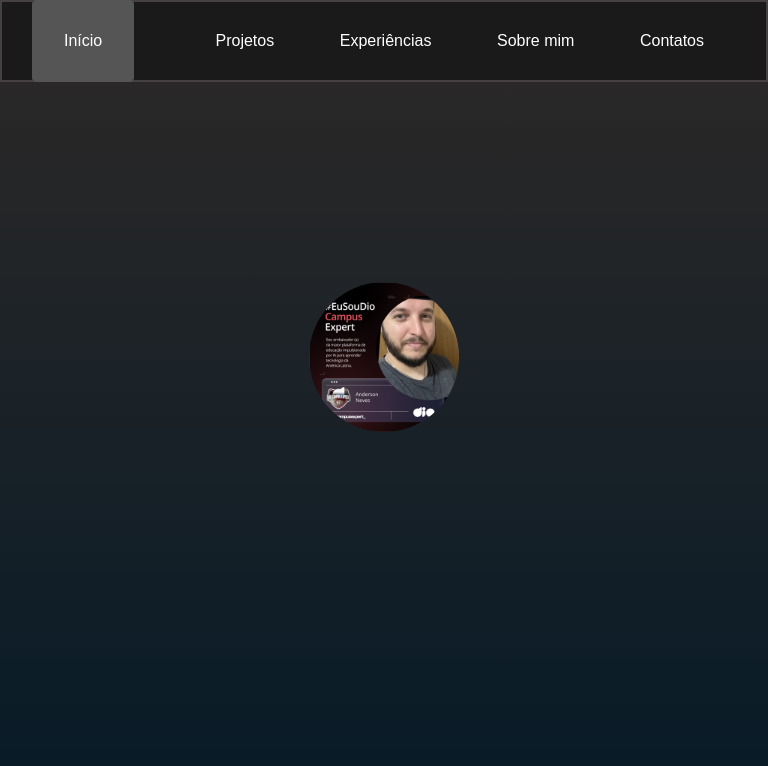
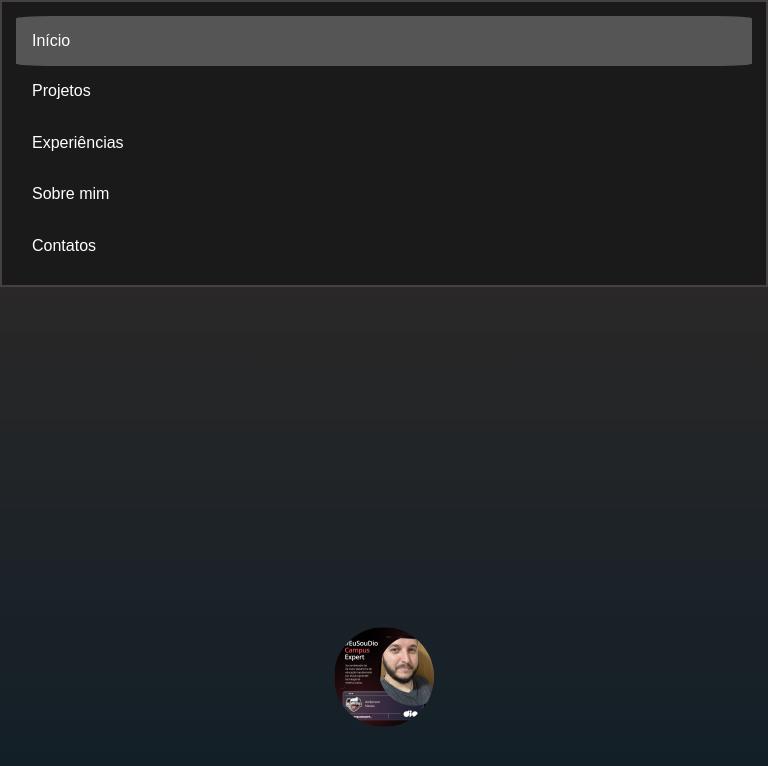
Before and after one commit to neves1697/Portfolio, a React (Create React App) app: page /telainicial in a window 768 px wide. Shown: the top 766 px of the page. Built offline with nearby package versions, Linux system fonts and the light colour scheme.

Commit message:
Ajustes de responsividade no componente de NAVEGACAO e TELAINICIAL

```diff
--- a/package.json
+++ b/package.json
@@ -11,6 +11,7 @@
     "react-dom": "^18.3.1",
     "react-router-dom": "^6.26.2",
     "react-scripts": "5.0.1",
+    "sass": "^1.79.5",
     "web-vitals": "^2.1.4"
   },
   "scripts": {
--- a/src/Pages/TelaInicial/TelaInicial.jsx
+++ b/src/Pages/TelaInicial/TelaInicial.jsx
@@ -6,18 +6,15 @@ import FotoPerfil from "../../Assets/foto_perfil.jpg";
 const TelaInicial = () => {
     return <>
         <div className="container">
-            <div className="container-efeito">
-                <div className="container-fundo">
-                    <div className="container-fotoperfil">
-                        <div className="foto-perfil">
-                            <img src={FotoPerfil} title="Foto de Perfil" alt="Foto de Perfil" />
-                        </div>
+            <div className="container-fundo">
+                <div className="container-fotoperfil">
+                    <div className="foto-perfil">
+                        <img src={FotoPerfil} title="Foto de Perfil" alt="Foto de Perfil" />
                     </div>
                 </div>
             </div>
+
         </div>
-
-        <div className="teste"></div>
     </>
 }
 
--- a/src/Styles/Navegacao.css
+++ b/src/Styles/Navegacao.css
@@ -17,8 +17,7 @@ body {
     align-items: stretch;
     justify-content: space-between;
     padding: 0rem 2rem;
-    box-shadow: inset 0 0 0 2px  rgb(71, 64, 64);
-    /*border: 3px solid rgb(71, 64, 64);*/
+    box-shadow: inset 0 0 0 2px rgb(71, 64, 64);
 }
 
 .nav ul {
@@ -45,8 +44,6 @@ body {
 .nav a.active {
     background-color: #555; /* Cor do link ativo */
     border-radius: 5%; /* Bordas arredondadas para o link ativo */
-    background-position: bottom;
-    /*border: 2px solid rgb(83, 83, 40);*/
 }
 
 /* Efeito de hover */
@@ -73,3 +70,21 @@ body {
 .nav a:hover::after {
     width: 100%;
 }
+
+/* Responsividade para mobile */
+@media (max-width: 768px) {
+    .nav {
+        flex-direction: column; /* Muda a direção para coluna em mobile */
+        padding: 1rem; /* Ajusta o padding */
+    }
+
+    .nav ul {
+        flex-direction: column; /* Os itens da lista ficam em coluna */
+        width: 100%; /* Largura total da nav */
+    }
+
+    .nav a {
+        padding: 1rem; /* Ajusta o padding dos links */
+        text-align: center; /* Centraliza o texto */
+    }
+}
--- a/src/Styles/TelaInicial.css
+++ b/src/Styles/TelaInicial.css
@@ -16,7 +16,7 @@
     justify-content: center;
     flex-direction: row;
     width: 100%;
-    height: 100vh;
+    height: 100vh; /* Manter a altura para 100% da tela */
     background: linear-gradient(to bottom, rgba(34, 32, 32, 0.966), #031927);
 }
 
@@ -40,15 +40,37 @@
 .foto-perfil {
     display: flex;
     border-radius: 100%;
-    width: 150px;
-    height: 150px;
+    width: 150px; /* tamanho original para desktop */
+    height: 150px; /* tamanho original para desktop */
     justify-content: center;
     overflow: hidden;
-    margin-bottom: 250px;
+    margin-bottom: 550px; /* ajuste para desktop */
 }
 
 .foto-perfil img {
     width: 100%;
-    height: auto;
+    height: 100%;
     object-fit: cover;
 }
+
+/* Responsividade para mobile */
+@media (max-width: 768px) {
+    .container {
+        flex-direction: column; /* muda a direção para coluna em mobile */
+        height: auto; /* permite que o container ajuste a altura */
+    }
+
+    .foto-perfil {
+        width: 100px; /* tamanho reduzido para mobile */
+        height: 100px; /* tamanho reduzido para mobile */
+        margin-bottom: 20px; /* ajuste de margin para mobile */
+    }
+}
+
+/* Ajustes para telas entre 766px e 1285px */
+@media (min-width: 766px) and (max-width: 1285px) {
+    .container {
+        height: 100vh; /* Mantém a altura para 100% da tela */
+        background: linear-gradient(to bottom, rgba(34, 32, 32, 0.966), #031927); /* Garante que a cor de fundo esteja aplicada */
+    }
+}
```
Also changed, not shown: 2 other files (tests, documents, lock files or other folders).
